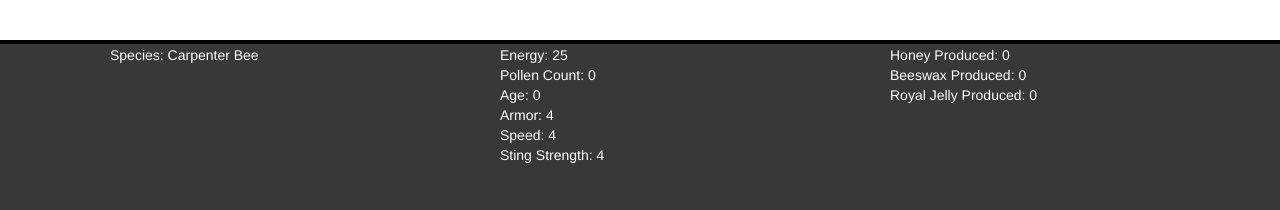
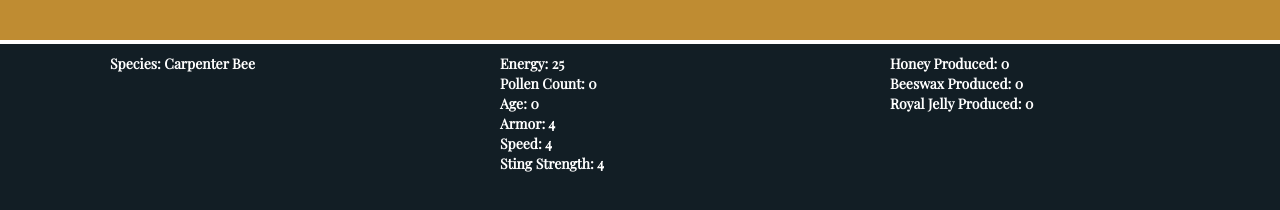
Before and after one commit to bthomas2622/bee-game, a website: page index.html in a window 1280 px wide. Drawn offline with nearby package versions, Linux system fonts and the light colour scheme; a web font is replaced by a local one.

Commit message:
created gameover screen to take place when bee runs out of energy

```diff
--- a/css/stylesheet.css
+++ b/css/stylesheet.css
@@ -1,18 +1,19 @@
 * {
-	font-family: "Helvetica", sans-serif;
+	font-family: "Playfair Display", serif;
 }
 
 body {
-	background-color: #383838;
+	background-color: #121E25;
 	color: white;
 }
 
 ul li {
 	list-style: none;
+	font-weight: bold;
 }
 
 [class*="zocial-"]:before {
-	color: black;
+	color: white;
   	display: inline;
   	font-family: 'zocial', sans-serif;
   	width: 100%;
@@ -30,10 +31,10 @@ div#social a:last-of-type {
 
 div#social {
 	text-align: right;
-	background-color: white;
+	background-color: #BF8C32;
 	padding-bottom: 10px;
 	padding-top: 10px;
-	border-bottom: black solid;
+	border-bottom: white solid;
 	border-width: 4px;
 	text-decoration: none;
 }
@@ -60,11 +61,16 @@ td {
 
 #flowerfield {
 	width: 500px;
+	margin: 20px auto;
 }
 
 .flower {
 	height: 50px;
 	border: 2px dotted black;
+}
+
+.statRow {
+	padding-top: 10px
 }
 
 
@@ -83,6 +89,13 @@ td {
 		padding-bottom: 5px;
 		padding-top: 5px;
 		font-size: 16px;
+	}
+}
+
+@media screen and (min-width: 992px) {
+	#flowerfield {
+		width: 500px;
+		margin: 20px 25%;
 	}
 }
 
--- a/index.html
+++ b/index.html
@@ -19,9 +19,6 @@
                 <a href="https://twitter.com/freebrunch" class="zocial-twitter"></a>
             </div>
         </div>
-            <div class="row">
-                <div class="col-md-12">
-            </div>
         <div class="container">
             <div class="row statRow">
                 <div class="col-md-4 col-sm-4">
--- a/js/app.js
+++ b/js/app.js
@@ -144,6 +144,12 @@ var controller = function () {
 		self.bee()[0].maxEnergy(leftoverEnergy)
 		self.Pos.x = x;
 		self.Pos.y = y;
+		if (leftoverEnergy <= 0) {
+			document.location.href = "endScreen.html";
+		}
+		if (x == hiveX & y == hiveY) {
+			self.bee()[0].maxEnergy(chosenBee.maxEnergy);
+		}
 	}
 };
 
```
Also changed, not shown: endScreen.html (added, +21 -0 lines).
